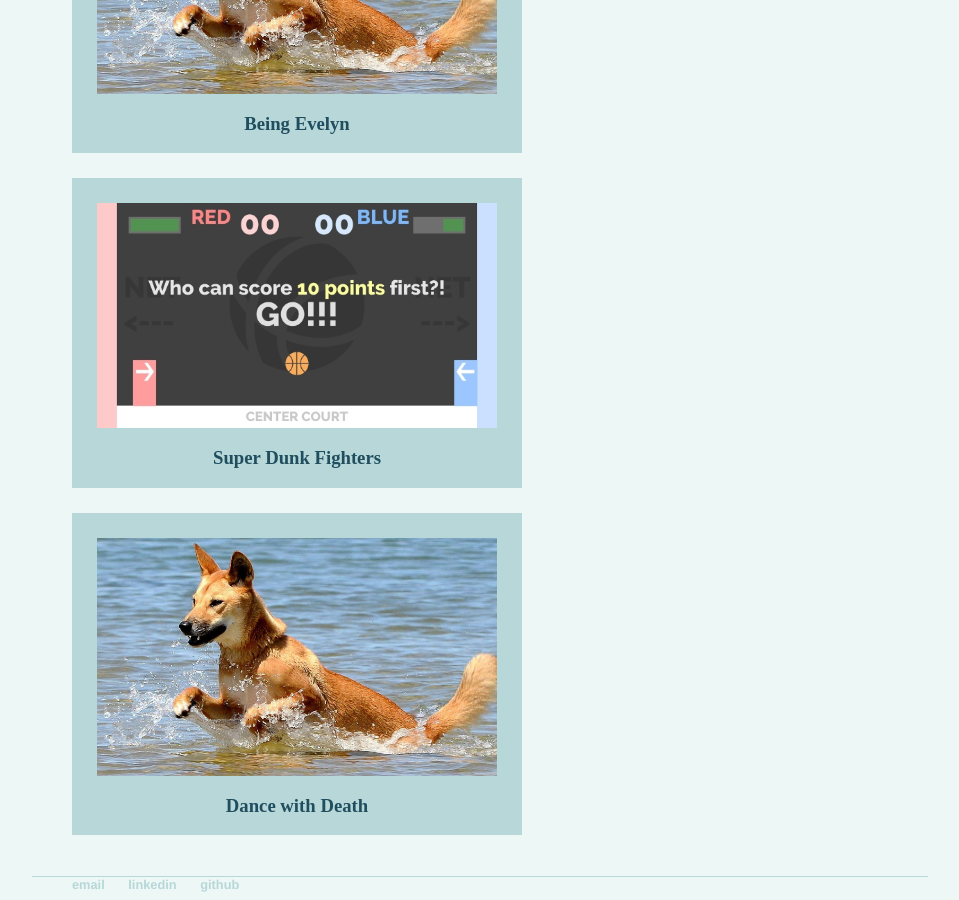
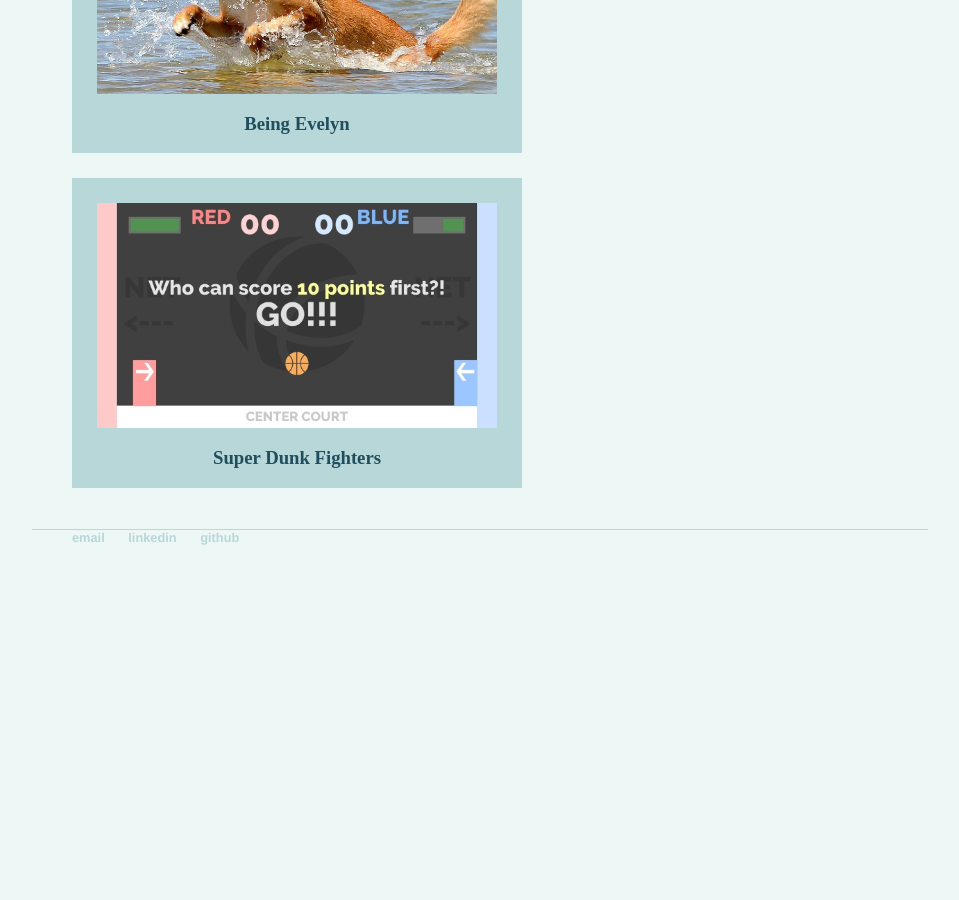
Before and after one commit to digigrant/digigrant.github.io, a Jekyll site: the page built from index.html, in a window 1280 px wide and 900 px high, scrolled down 1654 px. Shown: the whole window, without its empty margins (160-1119 px from the left). Built offline with Jekyll 4.4.1, drawn with Linux system fonts in a browser that asks for light colours; after the commit the page ends 2207 px from its top, so only the background shows below that.

Commit message:
Update index.html

```diff
--- a/index.html
+++ b/index.html
@@ -42,11 +42,6 @@ title: Projects
           <img src="/assets/images/super-dunk-fighters/sdf_1_small.jpg"><h3>Super Dunk Fighters</h3>
         </li>
       </a>
-      <a href="/projects/dance-with-death.html">
-        <li class="col">
-          <img src="/assets/images/dingo.jpg"><h3>Dance with Death</h3>
-        </li>
-      </a>
     </ul>
   </div>
 </div>
```
